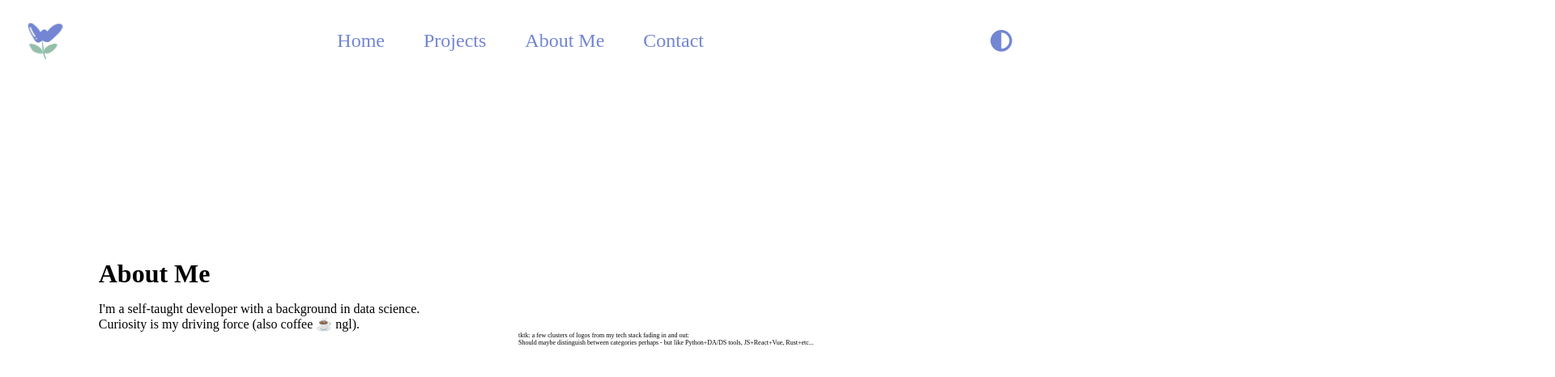
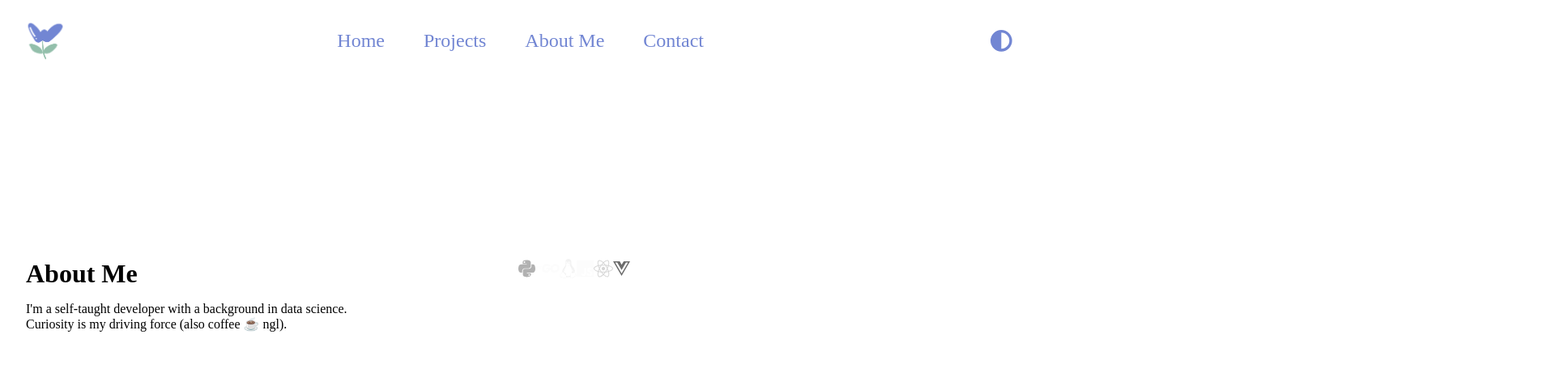
Before and after one commit to blsmxiu47/portfolio, a React (Vite) app: page /about in a window 1280 px wide. Both pictures are taken after a click on the button "dark mode". Shown: the top 466 px of the page at 81% size, 1920 px wide, since content can reach past the window. Built offline with nearby package versions, Linux system fonts and the light colour scheme.

Commit message:
add initial pulsing logos to About component

```diff
--- /dev/null
+++ b/src/components/About/Pulse/index.tsx
@@ -0,0 +1,30 @@
+import { useEffect, useState } from "react";
+
+interface PulseProps {
+    children: React.ReactNode;
+    delay: number;
+    sequentialDelay: number;
+}
+
+const Pulse: React.FC<PulseProps> = ({ children, delay, sequentialDelay }) => {
+    const [visible, setVisible] = useState(false);
+    console.log(delay + sequentialDelay);
+
+    useEffect(() => {
+        const timeoutId = setTimeout(() => {
+            setVisible(true);
+        }, delay + sequentialDelay);
+
+        return () => {
+            clearTimeout(timeoutId);
+        };
+    }, [delay, sequentialDelay]);
+
+    return (
+        <div className={`pulse ${visible ? "visible" : ""}`}>
+            {children}
+        </div>
+    );
+};
+
+export default Pulse;
--- /dev/null
+++ b/src/components/About/SequentialShow/index.tsx
@@ -0,0 +1,39 @@
+import React, { useState, useEffect } from 'react';
+
+interface SequentialShowProps {
+  children: React.ReactNode[];
+  delay: number;
+}
+
+const SequentialShow: React.FC<SequentialShowProps> = ({ children, delay }) => {
+  const [currentChildIndex, setCurrentChildIndex] = useState(0);
+
+  useEffect(() => {
+    const timer = setInterval(() => {
+      setCurrentChildIndex((prevIndex) => {
+        if (prevIndex < children.length - 1) {
+          return prevIndex + 1;
+        } else {
+          clearInterval(timer);
+          return prevIndex;
+        }
+      });
+    }, delay);
+
+    return () => {
+      clearInterval(timer);
+    };
+  }, [children, delay]);
+
+  return (
+    <div className="sequential-show">
+      {children.map((child, index) => (
+        <div key={index} className={`${currentChildIndex >= index ? "visible" : ""}`}>
+          {child}
+        </div>
+      ))}
+    </div>
+  );
+};
+
+export default SequentialShow;
--- a/src/components/About/index.scss
+++ b/src/components/About/index.scss
@@ -5,10 +5,10 @@
 }
 
 .container {
+    display: flex;
+
     .hero {
-        // position: absolute;
-        // justify-content: center;
-        // display: block;
+        display: block;
         text-align: center;
         padding: 0 8rem;
         margin: 0;
@@ -29,9 +29,26 @@
         }
     }
 
-    .skills-container {
-        left: 50%;
-        // display: block;
-        position: relative;
+    .sequential-show {
+        display: flex;
+        flex-direction: row;
+
+        .pulse {
+            display: none;
+        }
+
+        .visible {
+            display: block;
+            animation: pulse-animation 6s infinite;
+        }
+
+        @keyframes pulse-animation {
+            0%, 100% {
+                opacity: 0;
+            }
+            50% {
+                opacity: 1;
+            }
+        }
     }
 }
--- a/src/components/About/index.tsx
+++ b/src/components/About/index.tsx
@@ -1,4 +1,8 @@
+import { faPython, faGolang, faLinux, faJs, faReact, faVuejs } from '@fortawesome/free-brands-svg-icons';
+import { FontAwesomeIcon } from '@fortawesome/react-fontawesome';
 import './index.scss';
+import Pulse from './Pulse';
+import SequentialShow from './SequentialShow';
 
 const About = () => {
     return (
@@ -12,10 +16,26 @@ const About = () => {
                     Curiosity is my driving force (also coffee <span role="img" aria-label="coffee mug">☕</span> ngl).
                 </p>
             </div>
-            <div className="skills-container">
-                <p>tktk: a few clusters of logos from my tech stack fading in and out:</p>
-                <p>Should maybe distinguish between categories perhaps - but like Python+DA/DS tools, JS+React+Vue, Rust+etc...</p>
-            </div>
+            <SequentialShow delay={1000}>
+                <Pulse delay={1000} sequentialDelay={1000} >
+                    <FontAwesomeIcon icon={faPython} size="3x" />
+                </Pulse>
+                <Pulse delay={1000} sequentialDelay={2000} >
+                    <FontAwesomeIcon icon={faGolang} size="3x" />
+                </Pulse>
+                <Pulse delay={1000} sequentialDelay={3000} >
+                    <FontAwesomeIcon icon={faLinux} size="3x" />
+                </Pulse>
+                <Pulse delay={1000} sequentialDelay={4000} >
+                    <FontAwesomeIcon icon={faJs} size="3x" />
+                </Pulse>
+                <Pulse delay={1000} sequentialDelay={5000} >
+                    <FontAwesomeIcon icon={faReact} size="3x" />
+                </Pulse>
+                <Pulse delay={1000} sequentialDelay={6000} >
+                    <FontAwesomeIcon icon={faVuejs} size="3x" />
+                </Pulse>
+            </SequentialShow>
         </div>
     )
 }
```
